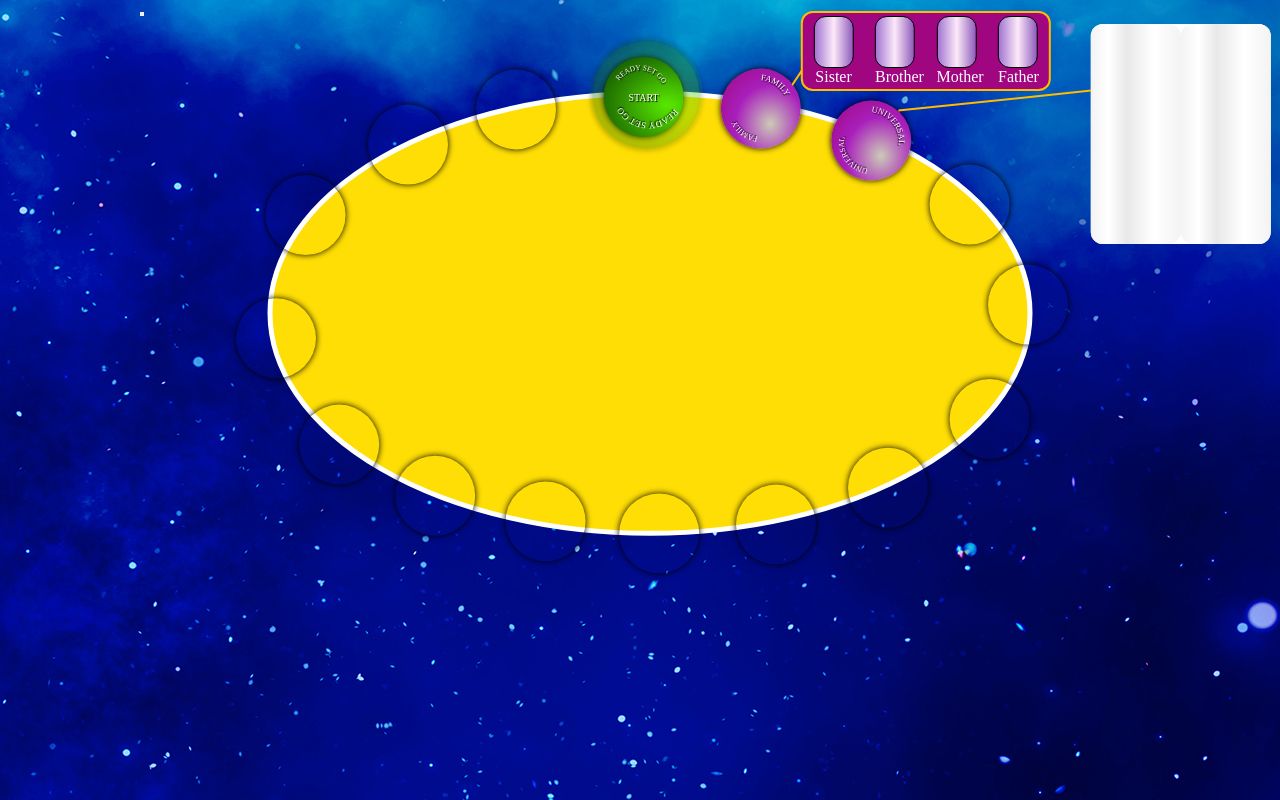
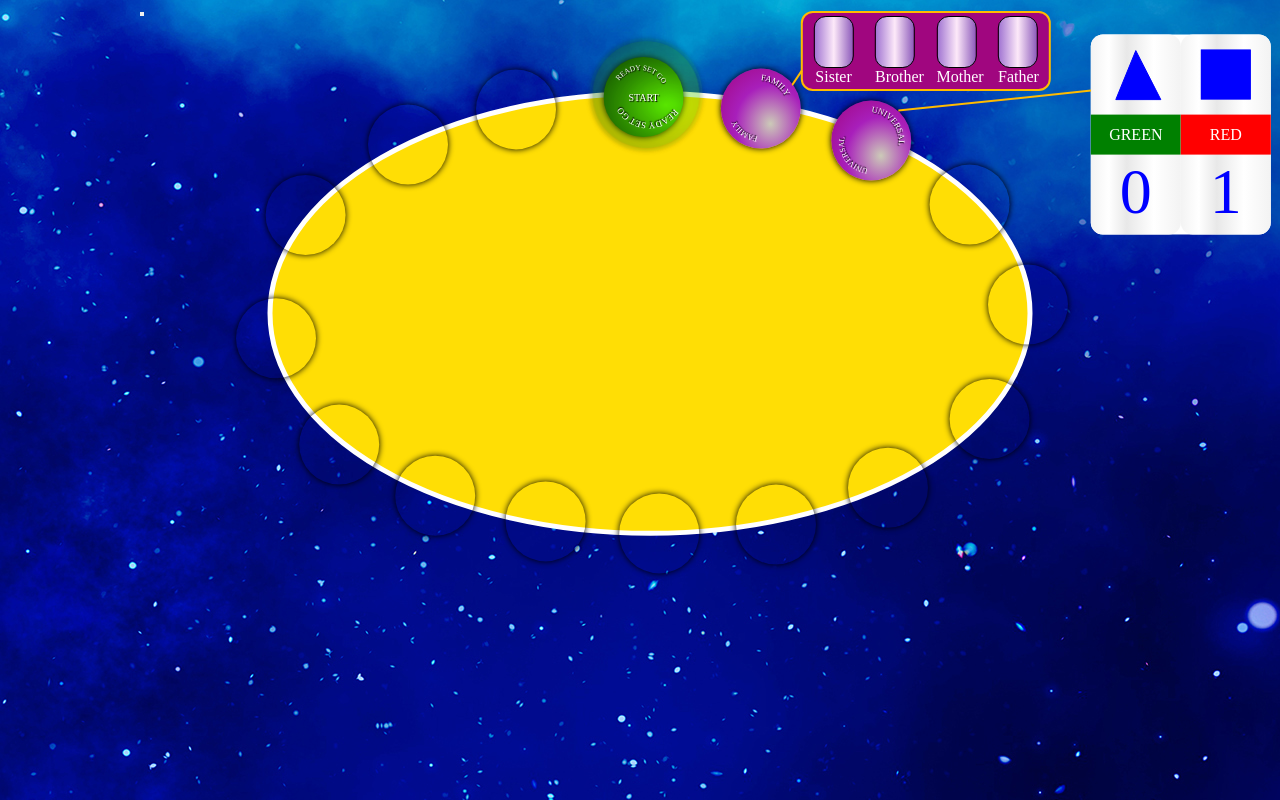
Before and after one commit to susmitasarkar7/Psychic_Revolution, a plain HTML site: page level_1.html in a window 1280 px wide. Drawn offline with nearby package versions, Linux system fonts and the light colour scheme.

Commit message:
level 3 design done

```diff
--- a/assets/css/level_1.css
+++ b/assets/css/level_1.css
@@ -258,7 +258,7 @@ text {
 .circle:nth-child(3) ul.game-level-3 {
   background: #ffffff;
   width: 180px;
-  height: 220px;
+  height: 200px;
   display: flex;
   align-items: center;
   border-radius: 12px;
@@ -268,11 +268,44 @@ text {
   transform: translate(122%, -53%);
 }
 
-.circle:nth-child(3) ul.game-level-3 li.blocks {
+.circle:nth-child(3) ul.game-level-3 li.block {
   background: linear-gradient(to right, #f3f3f3, white, #e8e8e8 40%, white, #f3f3f3);
   width: 100%;
   height: 100%;
   border-radius: 12px;
+  padding: 0;
+}
+
+.circle:nth-child(3) ul.game-level-3 li.block .symbol {
+  display: flex;
+  align-items: center;
+  justify-content: center;
+  width: 100%;
+  height: 80px;
+}
+
+.circle:nth-child(3) ul.game-level-3 li.block .text {
+  display: flex;
+  align-items: center;
+  justify-content: center;
+  width: 100%;
+  height: 40px;
+  text-transform: uppercase;
+  color: #fff;
+}
+.circle:nth-child(3) ul.game-level-3 li.block .text.green {
+  background: green;
+}
+.circle:nth-child(3) ul.game-level-3 li.block .text.red {
+  background: red;
+}
+.circle:nth-child(3) ul.game-level-3 li.block .no {
+  display: flex;
+  justify-content: center;
+  width: 100%;
+  height: 40px;
+  font-size: 4rem;
+  color: #00f;
 }
 
 .circle:nth-child(4) {
--- a/level_1.html
+++ b/level_1.html
@@ -127,8 +127,24 @@
               </svg>
               <!-- Level elements starts -->
               <ul class="game-level-3">
-                <li class="blocks"></li>
-                <li class="blocks"></li>
+                <li class="block">
+                  <div class="symbol">
+                    <svg height="60" width="60">
+                      <polygon points="30,6 10,55 55,55" style="fill:blue;stroke:blue;stroke-width:1" />
+                    </svg>
+                  </div>
+                  <div class="text green">Green</div>
+                  <div class="no">0</div>
+                </li>
+                <li class="block">
+                  <div class="symbol">
+                    <svg width="50" height="50">
+                      <rect width="50" height="50" style="fill:rgb(0,0,255);stroke-width:3;stroke:blue" />
+                    </svg>
+                  </div>
+                  <div class="text red">Red</div>
+                  <div class="no">1</div>
+                </li>
               </ul>
               <!-- Level elements ends -->
             </li>
```
